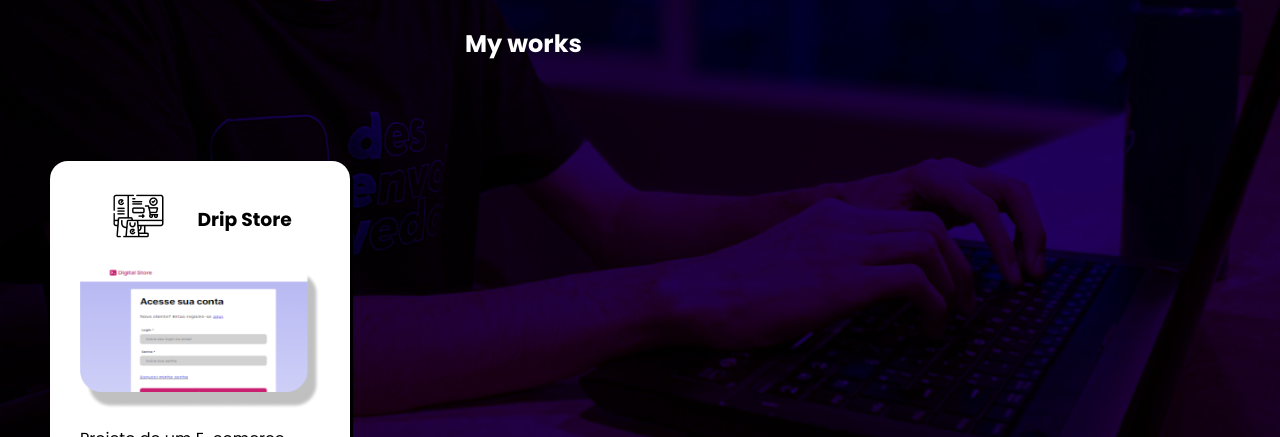
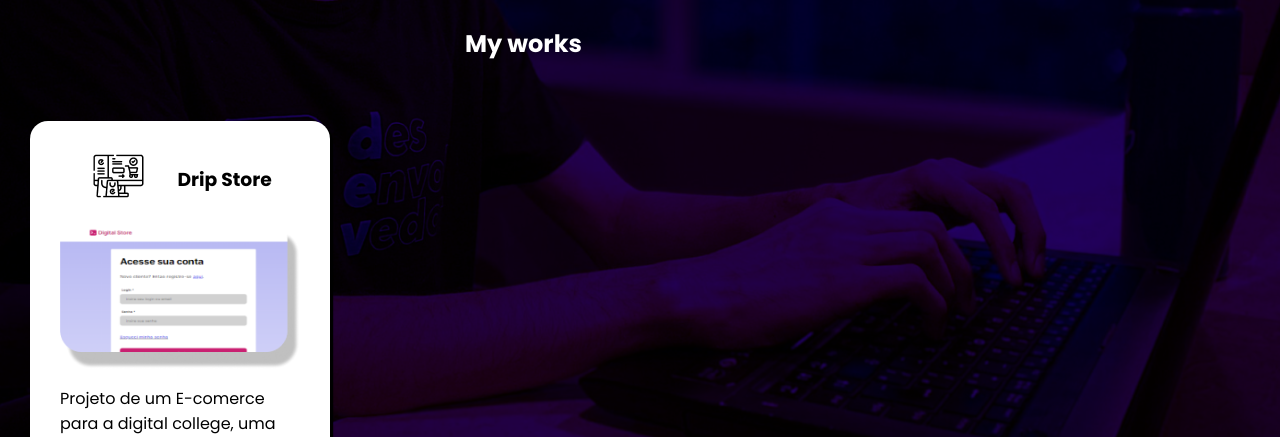
Before and after one commit to Bruno-GSilva/portifolio, a plain HTML site: page index.html in a window 1280 px wide. Shown: the part 1354-1791 px from the top of the page. Drawn offline with Linux system fonts and the light colour scheme.

Commit message:
ajustes]

```diff
--- a/styles/index.css
+++ b/styles/index.css
@@ -113,6 +113,7 @@ header i img {
   margin-top: 150px;
   color: #22007c;
 }
+#card > h2:last-of-type
 
 .flip-card {
   background-color: transparent;
@@ -191,8 +192,11 @@ header i img {
   margin-top: 30px;
 }
 
-#about h2 {
+#about h2{
   margin-bottom: 20px;
+}
+#about h2:last-of-type{
+  margin-bottom: 30px;
 }
 #about p {
   margin-bottom: 20px;
@@ -225,10 +229,9 @@ header i img {
   justify-content: center;
   align-items: center;
   grid-template-columns: 1fr;
-  padding: 50px;
-  gap: 30px;
 }
 .cards_works {
+  margin: 30px;
   position: relative;
   display: flex;
   flex-direction: column;
@@ -298,9 +301,7 @@ header i img {
 .cards_works > .icons > span:first-of-type {
   margin-right: 15px;
 }
-.cards_works:nth-child(1) {
-  margin-top: 30px;
-}
+
 .cards_works:nth-child(3) {
   justify-content: center;
   align-items: center;
```
